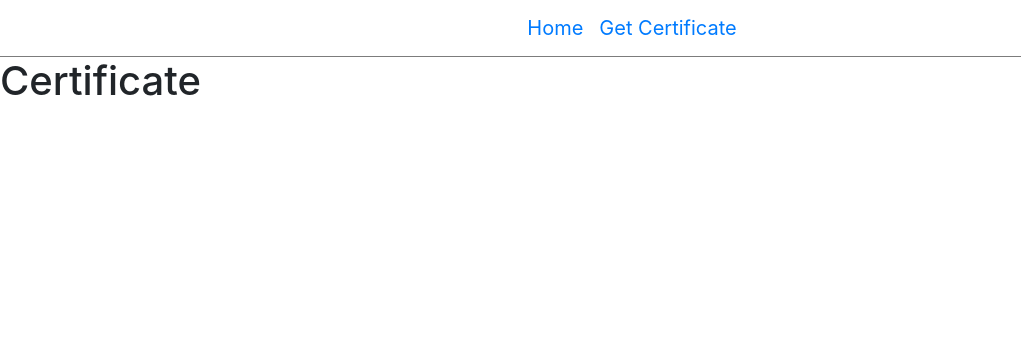
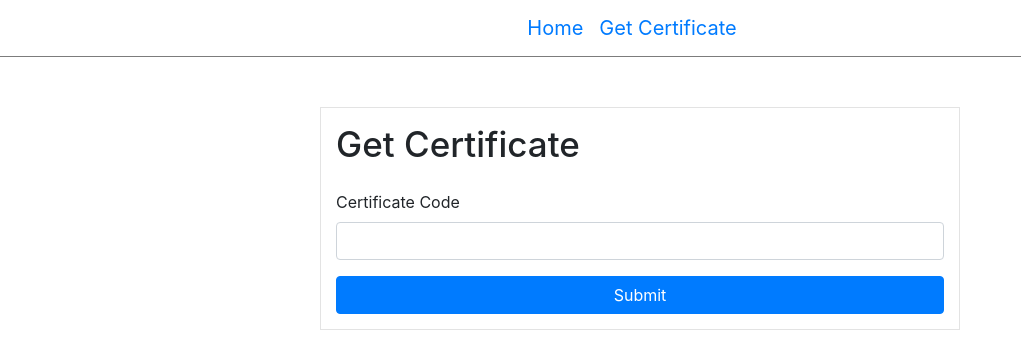
Before and after one commit to luuidy/certificate-service, a React (Create React App) app in the folder client/: page /certificate in a window 1280 px wide. Shown: the top 352 px of the page, without its empty margins (0-1021 px from the left). Built offline with nearby package versions, Linux system fonts and the light colour scheme.

Commit message:
get certificate

```diff
--- a/client/src/core/Certificate.js
+++ b/client/src/core/Certificate.js
@@ -1,9 +1,21 @@
 import React from 'react'
+import './certificate.css'
 
 const Certificate = () => {
     return (
         <div>
-            <h1>Certificate</h1>
+            <div className="get-certificate">
+            <form>
+                <h1>Get Certificate</h1>
+               <div className="form-group">
+                    <label htmlFor="code-input">Certificate Code</label>
+                    <input type="number" className="form-control" id="code-input"/>
+                </div>
+
+
+                <button type="submit" className="btn btn-primary">Submit</button>
+                </form>
+            </div>
         </div>
     )
 }
--- /dev/null
+++ b/client/src/core/certificate.css
@@ -0,0 +1,20 @@
+.get-certificate{
+    display: flex;
+    justify-content: center;
+}
+
+.get-certificate h1{
+    font-size: 35px;
+    margin-bottom: 25px;
+}
+.get-certificate form{
+    border: 1px groove rgba(0, 0, 0, 0.11);
+    padding: 15px;
+    margin: 50px;
+    width: 50%;
+    min-width: 20%;
+}
+
+.get-certificate .btn{
+    width: 100%;
+}
```
